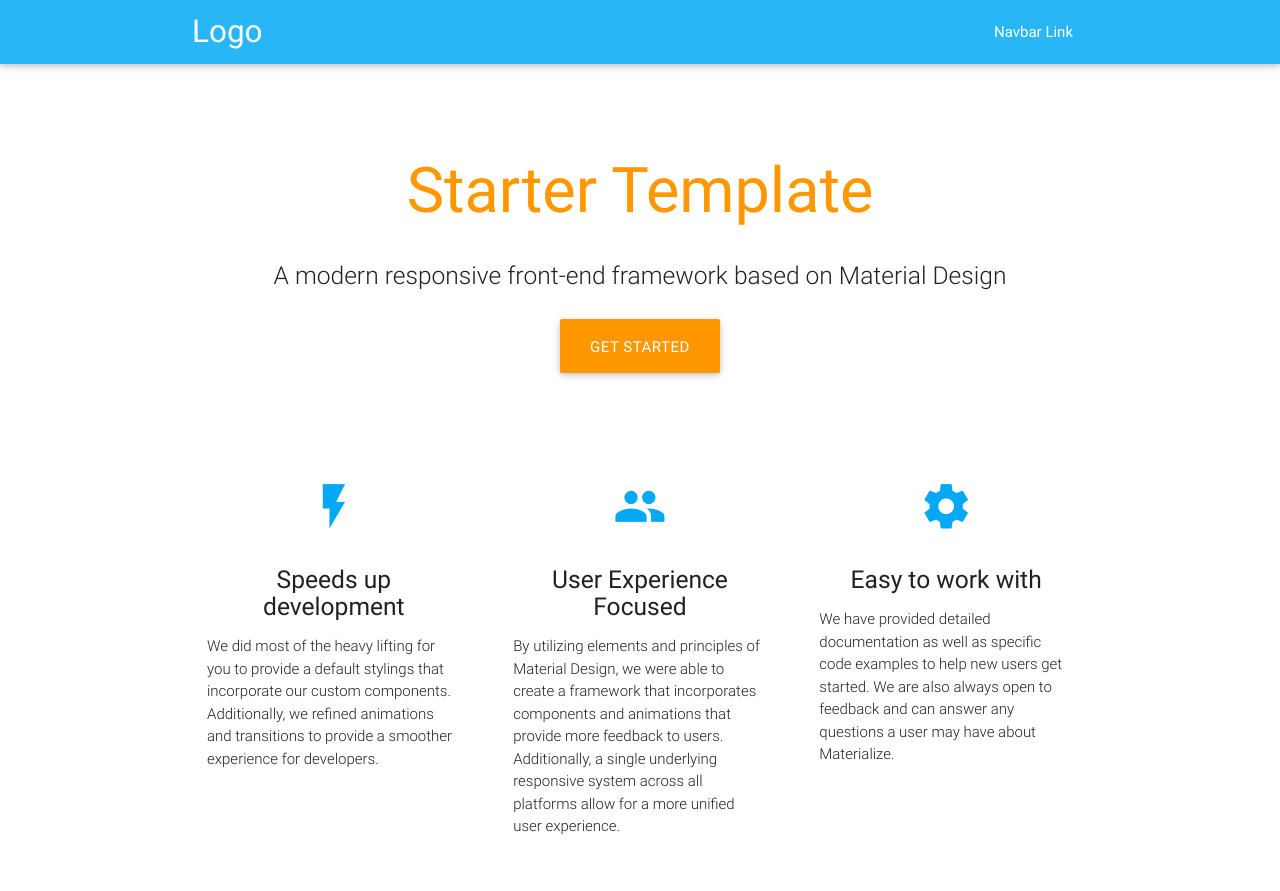
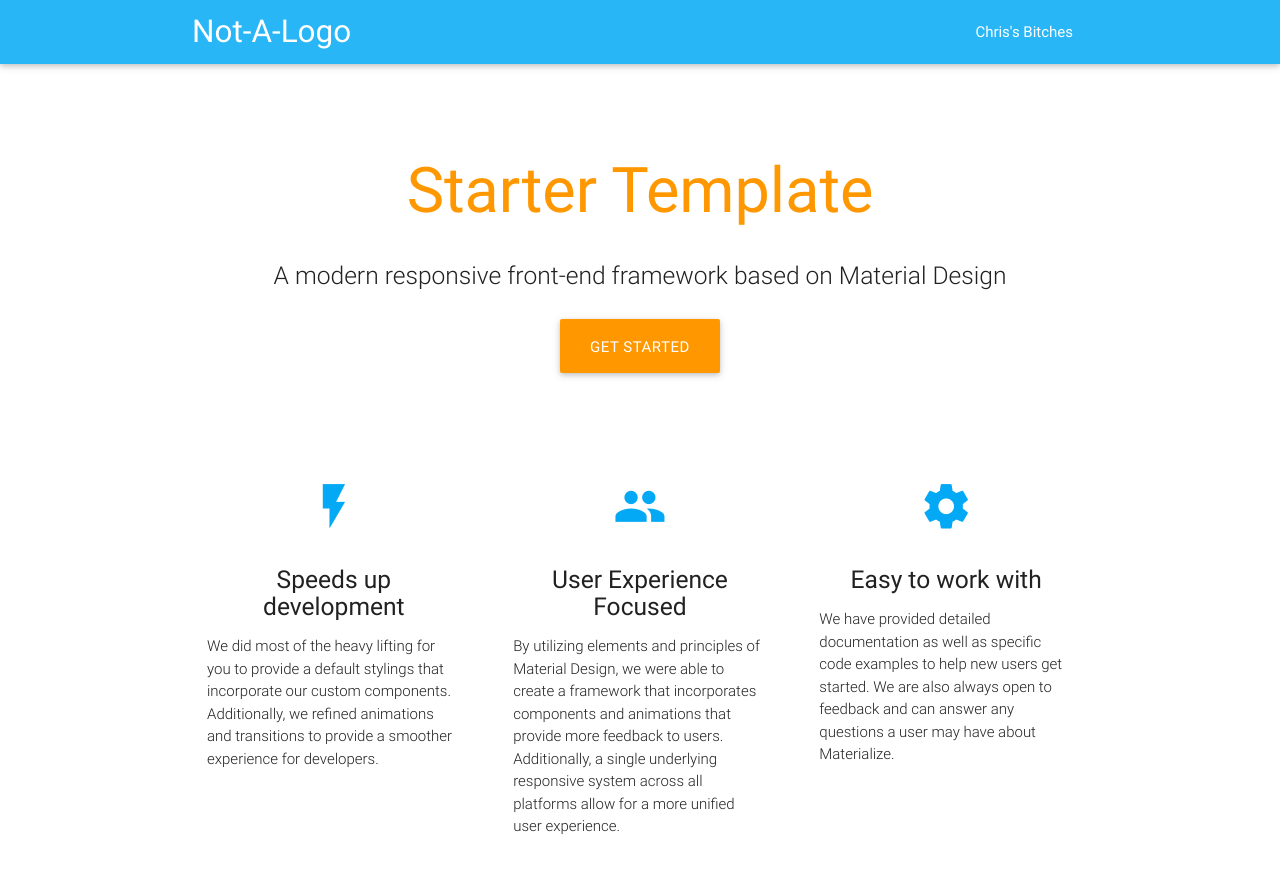
Before and after one commit to closeheat-demo/demo-1448507855-175, a plain HTML site: page index.html in a window 1280 px wide. Shown: the top 891 px of the page. Drawn offline with nearby package versions, Linux system fonts and the light colour scheme.

Commit message:
Changes from closeheat live editor

```diff
--- a/index.html
+++ b/index.html
@@ -12,9 +12,9 @@
 </head>
 <body>
   <nav class="light-blue lighten-1" role="navigation">
-    <div class="nav-wrapper container"><a id="logo-container" href="#" class="brand-logo">Logo</a>
+    <div class="nav-wrapper container"><a id="logo-container" href="#" class="brand-logo">Not-A-Logo</a>
       <ul class="right hide-on-med-and-down">
-        <li><a href="#">Navbar Link</a></li>
+        <li><a href="#">Chris's Bitches</a></li>
       </ul>
 
       <ul id="nav-mobile" class="side-nav">
```
